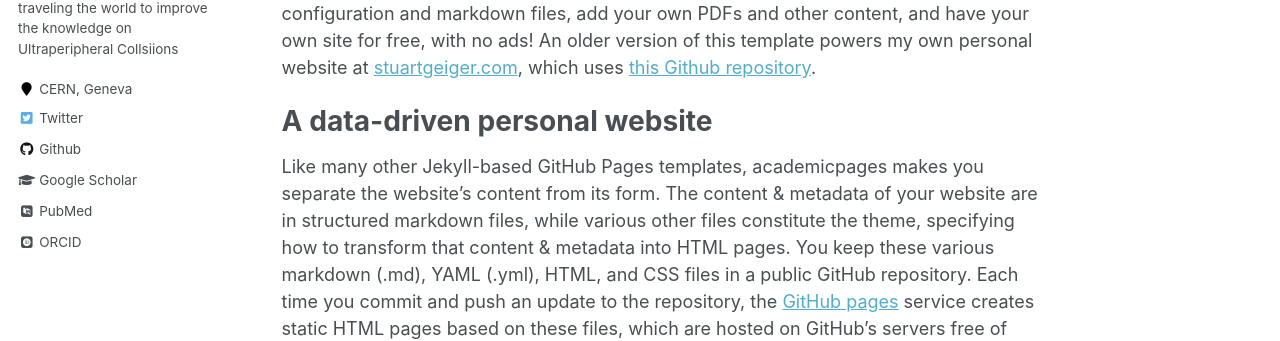
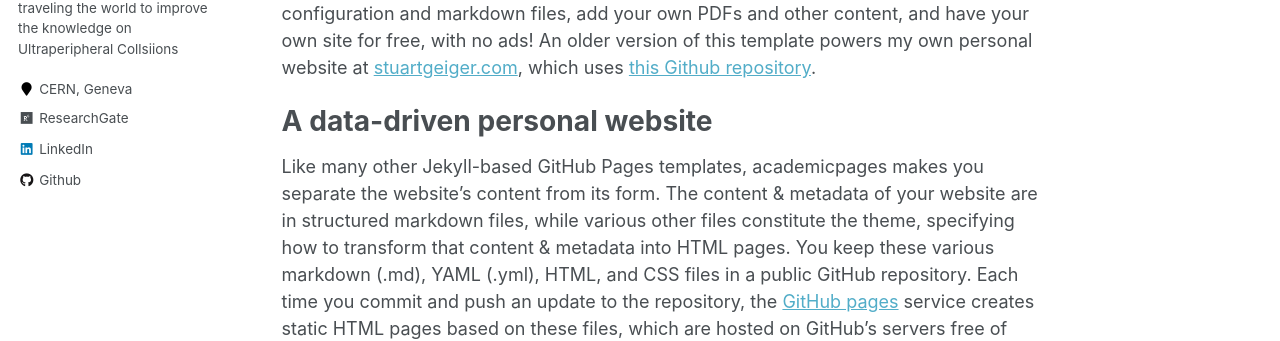
Before and after one commit to mdarabiamin/siragoni.github.io, a Jekyll site: the page built from _pages/about.md, in a window 1280 px wide. Shown: the part 377-718 px from the top of the page. Built offline with Jekyll 4.4.1, drawn with Linux system fonts in a browser that asks for light colours; some web fonts are replaced; some of the changed lines change nothing that is shown.

Commit message:
Update _config.yml

```diff
--- a/_config.yml
+++ b/_config.yml
@@ -85,10 +85,10 @@ author:
   bio              : "MSc in Nuclear and Subnuclear Physics, I am traveling the world to improve the knowledge on Ultraperipheral Collsiions"
   location         : "CERN, Geneva"
   employer         :
-  pubmed           : "https://www.ncbi.nlm.nih.gov/pubmed/?term=john+snow"
-  googlescholar    : "http://yourfullgooglescholarurl.com"
+  pubmed           :  # "https://www.ncbi.nlm.nih.gov/pubmed/?term=john+snow"
+  googlescholar    :  # "http://yourfullgooglescholarurl.com"
   email            :
-  researchgate     :  # example: "https://www.researchgate.net/profile/yourprofile"
+  researchgate     :  "https://www.researchgate.net/profile/Simone_Ragoni"
   uri              :
   bitbucket        :
   codepen          :
@@ -96,20 +96,20 @@ author:
   flickr           :
   facebook         :
   foursquare       :
-  github           : "academicpages"
+  github           : "siragoni"
   google_plus      :
   keybase          :
   instagram        :
   impactstory      : #"https://profiles.impactstory.org/u/xxxx-xxxx-xxxx-xxxx"
   lastfm           :
-  linkedin         :
-  orcid            : "http://orcid.org/yourorcidurl"
+  linkedin         : "https://linkedin.com/in/simone-ragoni"
+  orcid            : #"http://orcid.org/yourorcidurl"
   pinterest        :
   soundcloud       :
   stackoverflow    : # http://stackoverflow.com/users/123456/username
   steam            :
   tumblr           :
-  twitter          : "replacethistwitterhandle"
+  twitter          : #"replacethistwitterhandle"
   vine             :
   weibo            :
   xing             :
```
